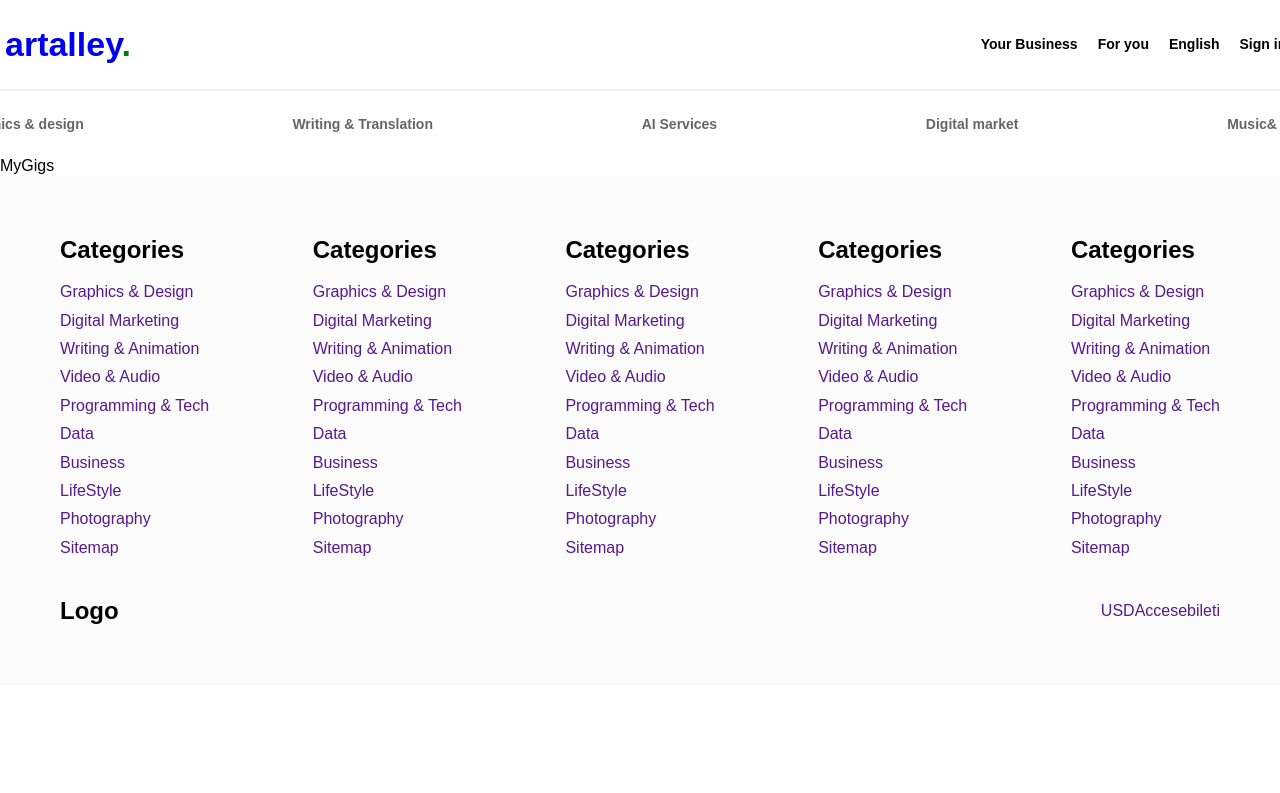
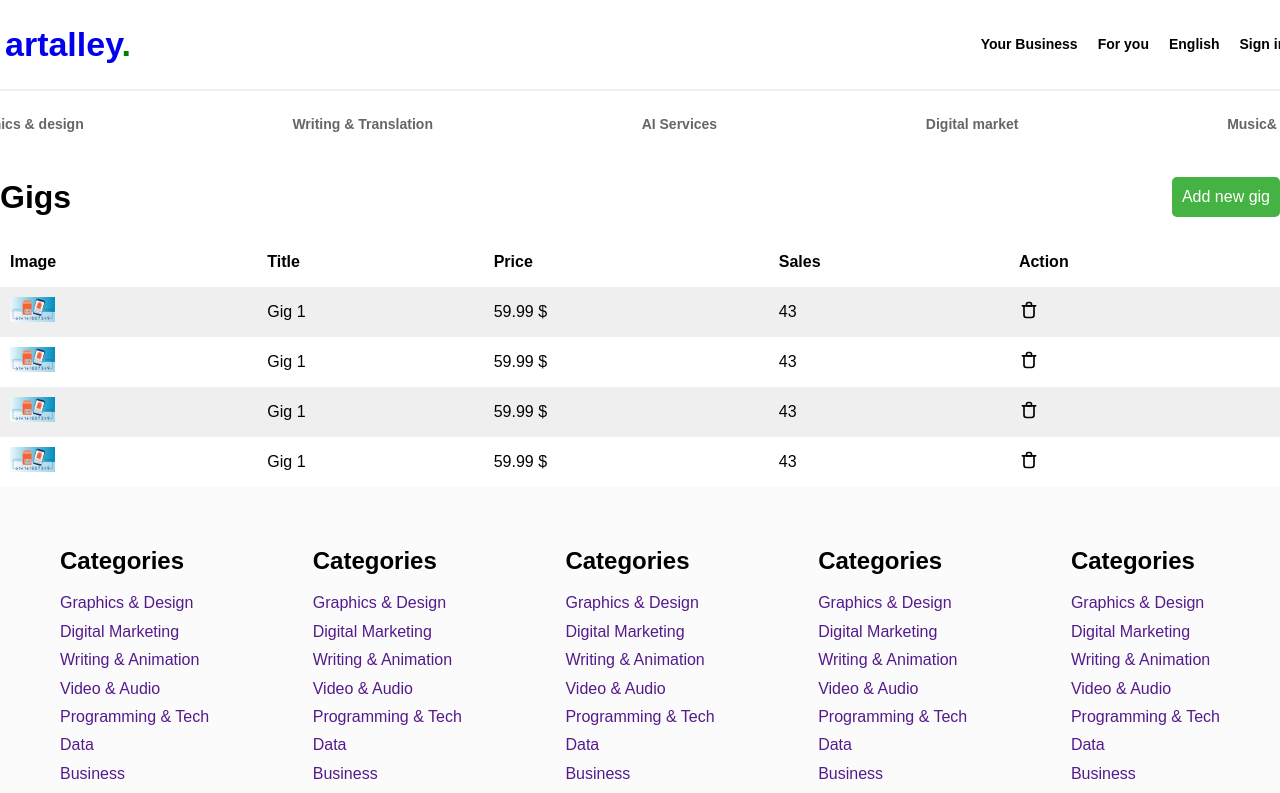
Before and after one commit to AntonPtashynskyi/commercial-shop, a React (Vite) app: page /mygigs in a window 1280 px wide. Shown: the top 793 px of the page. Built offline with nearby package versions, Linux system fonts and the light colour scheme.

Commit message:
Add Gigs page :wq

```diff
--- a/src/pages/myGigs/MyGigs.jsx
+++ b/src/pages/myGigs/MyGigs.jsx
@@ -1,7 +1,71 @@
-import React from 'react'
+import React from "react";
+import { Link } from "react-router-dom";
+import "./MyGigs.scss";
 
 export const MyGigs = () => {
   return (
-    <div>MyGigs</div>
-  )
-}
+    <div className="myGigs">
+      <div className="container">
+        <div className="title">
+          <h1>Gigs</h1>
+          <Link to="/add" className="addBtn">
+            Add new gig
+          </Link>
+        </div>
+        <table>
+          <tr>
+            <th>Image</th>
+            <th>Title</th>
+            <th>Price</th>
+            <th>Sales</th>
+            <th>Action</th>
+          </tr>
+          <tr>
+            <td>
+              <img src="/imgs/item.jpg" alt="" />
+            </td>
+            <td>Gig 1</td>
+            <td>59.99 $</td>
+            <td>43</td>
+            <td>
+              <img src="/imgs/delete.svg" alt="" className="delete" />
+            </td>
+          </tr>
+          <tr>
+            <td>
+              <img src="/imgs/item.jpg" alt="" />
+            </td>
+            <td>Gig 1</td>
+            <td>59.99 $</td>
+            <td>43</td>
+            <td>
+              <img src="/imgs/delete.svg" alt="" className="delete" />
+            </td>
+          </tr>
+          <tr>
+            <td>
+              <img src="/imgs/item.jpg" alt="" />
+            </td>
+            <td>Gig 1</td>
+            <td>59.99 $</td>
+            <td>43</td>
+            <td>
+              <img src="/imgs/delete.svg" alt="" className="delete" />
+            </td>
+          </tr>
+          <tr>
+            <td>
+              <img src="/imgs/item.jpg" alt="" />
+            </td>
+            <td>Gig 1</td>
+            <td>59.99 $</td>
+            <td>43</td>
+            <td>
+              <img src="/imgs/delete.svg" alt="" className="delete" />
+            </td>
+          </tr>
+        </table>
+      </div>
+    </div>
+  );
+};
--- a/src/pages/myGigs/MyGigs.scss
+++ b/src/pages/myGigs/MyGigs.scss
@@ -0,0 +1,57 @@
+.myGigs {
+    display: flex;
+    justify-content: center;
+    .container {
+        width: 1400px;
+        .title {
+            display: flex;
+            justify-content: space-between;
+            align-items: center;
+
+            .addBtn {
+                padding: 5px 10px;
+                background-color: rgb(68, 179, 68);
+                color: #fff;
+                height: 30px;
+                display: flex;
+                align-items: center;
+                border-radius: 5px;
+                transition: all 250ms ease;
+
+                &:hover {
+                    background-color: rgb(57, 149, 57);
+                }
+            }
+        }
+
+        table {
+            width: 100%;
+            tr {
+                height: 50px;
+                th {
+                    text-align: left;
+                    padding: 0 10px;
+                }
+
+                td {
+                    padding: 0 10px;
+
+                    img {
+                        width: 50x;
+                        height: 25px;
+                        object-fit: cover;
+                    }
+                    .delete {
+                        width: 20px;
+                        height: 20px;
+                        cursor: pointer;
+                    }
+                }
+
+                &:nth-child(even) {
+                    background-color: #efefef;
+                }
+            }
+        }
+    }
+}
```
Also changed, not shown: public/imgs/delete.svg (added), public/imgs/item.jpg (added), src/styles/normalize.css.
